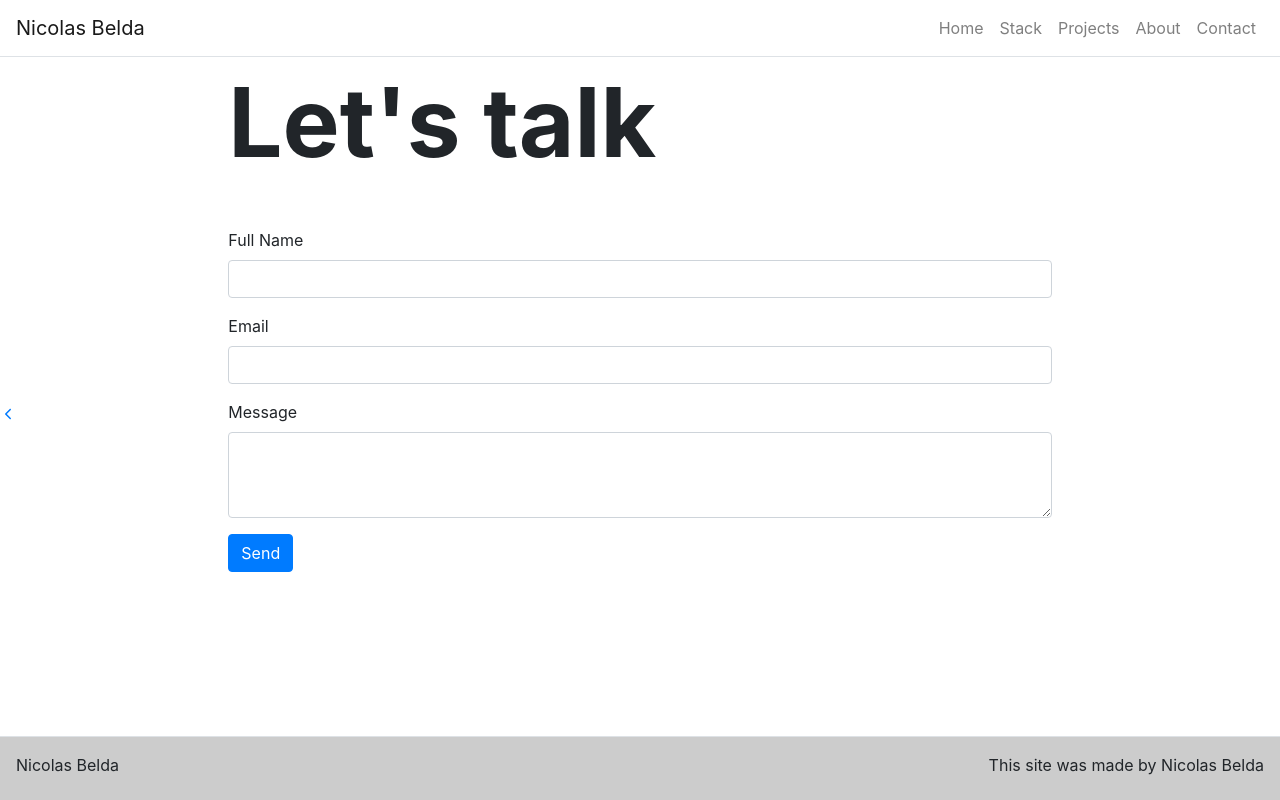
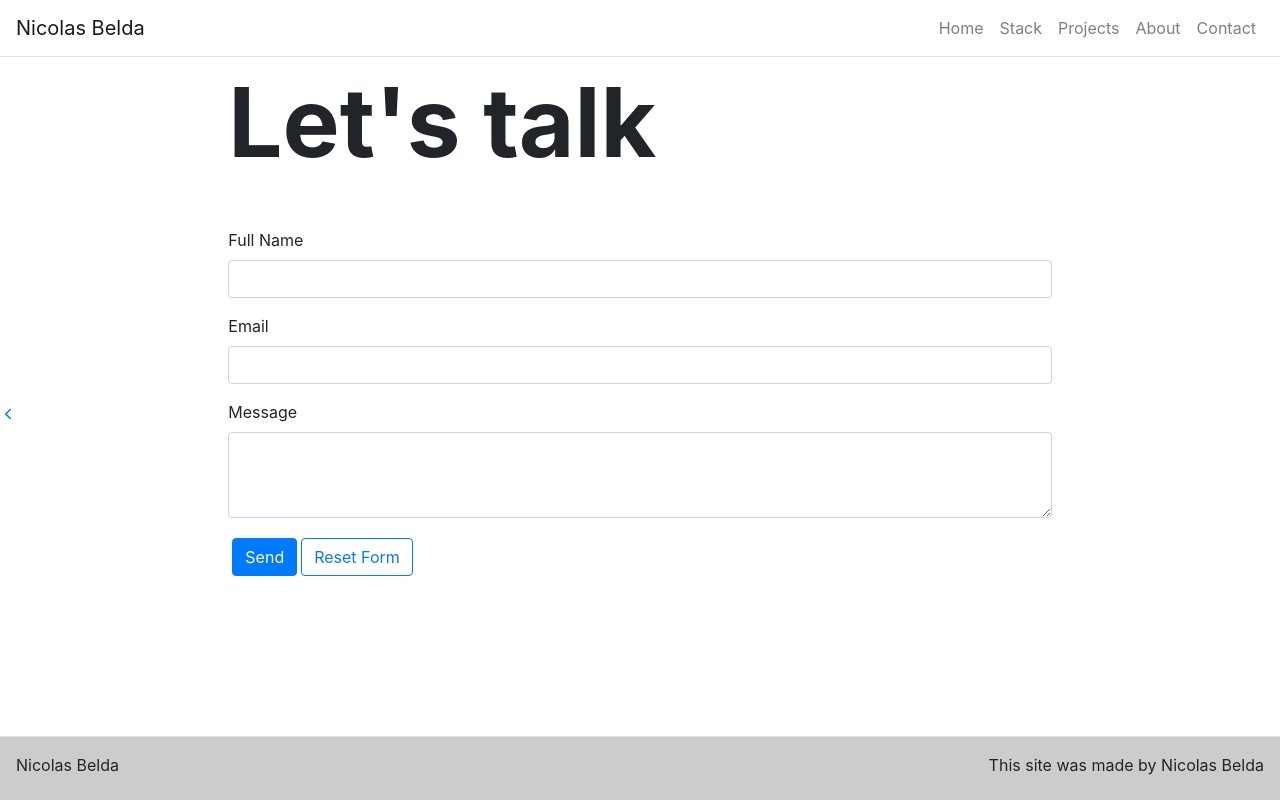
Before and after one commit to nblda/portfolio, a React (Create React App) app: page /contact in a window 1280 px wide. Built offline with nearby package versions, Linux system fonts and the light colour scheme.

Commit message:
contactPage: adding reset form button and info send/not sent

```diff
--- a/src/pages/ContactPage.js
+++ b/src/pages/ContactPage.js
@@ -1,7 +1,7 @@
 import React from 'react';
 
 import Form from 'react-bootstrap/Form';
-import Button from 'react-bootstrap/Button';
+        // import Button from 'react-bootstrap/Button';
 import emailjs from 'emailjs-com';
 
 import Hero from '../components/Hero';
@@ -10,119 +10,107 @@ import NavArrow from '../components/NavArrow';
 
 // import Axios from 'axios';
 
-function ContactPage(props) {
+class ContactPage extends React.Component {
 
-    // constructor(props) {
-    //     super(props);
-    //     this.state = {
-    //         name: '',
-    //         email: '',
-    //         message: '',
-    //         disabled: false,
-    //         emailSent: null,
-    //     }
-    // }
+    constructor(props) {
+        super(props);
+        this.state = {
+            name: '',
+            email: '',
+            message: '',
+            disabled: false,
+            emailSent: null
+        }
+    }
 
+    resetForm = () => {
+        // e.target.reset();
+        console.log('reset');
+        this.setState({
+            name: '',
+            email: '',
+            message: ''
+        });
+    }
 
-    // handleChange = (event) => {
-    //     const target = event.target;
-    //     const value = target.type === 'checkbox' ? target.checked : target.value;
-    //     const name = target.name;
+    handleChange = (event) => {
+        console.log(event);
 
-    //     this.setState({
-    //         [name]: value
-    //     })
-    // }
+        const target = event.target;
+        const value =  target.type === 'checkbox' ? target.checked : target.value;
+        const name = target.name;
+        this.setState({
+            [name]: value
+        });
+    }
 
-
-    // handleSubmit = (event) => {
-    //     event.preventDefault();
-
-    //     console.log(event.target);
-
-    //     this.setState({
-    //         disabled: true
-    //     });
-
-    //     Axios.post('http://localhost:3030/api/email', this.state)
-    //         .then(res => {
-    //             if(res.data.success) {
-    //                 this.setState({
-    //                     disabled: false,
-    //                     emailSent: true
-    //                 });
-    //             } else {
-    //                 this.setState({
-    //                     disabled: false,
-    //                     emailSent: false
-    //                 });
-    //             }
-    //         })
-    //         .catch(err => {
-    //             console.log(err);
-
-    //             this.setState({
-    //                 disabled: false,
-    //                 emailSent: false
-    //             });
-    //         })
-
-    // }
-
-
-    // render() {
-
-    function sendEmail(e){
+    sendEmail = (e) => {
         e.preventDefault();
 
+        this.setState({
+            disabled: true
+        });
+
         //remplacer les valeurs apres inscription puis creation d'un service et d'un template
-        emailjs.sendForm('YOUR_SERVICE_ID', 'YOUR_TEMPLATE_ID', e.target, 'YOUR_USER_ID')
+         emailjs.sendForm('YOUR_SERVICE_ID', 'YOUR_TEMPLATE_ID', e.target, 'YOUR_USER_ID')
         .then((result) => {
             console.log(result.text);
+            this.setState({
+                disabled: false,
+                emailSent: true
+            });
         }, (error) => {
             console.log(error.text);
+            this.setState({
+                disabled: false,
+                emailSent: false
+            });
         });
-        e.target.reset();
     }
+    render(){
         return(
             <div>
-                <Hero title={props.title} />
+                <Hero title={this.props.title} />
 
                 <NavArrow side="left" to="/about"/>
 
                 <Content>
                     {/* this.handleSubmit */}
-                    <Form onSubmit={sendEmail}>
+                    <Form onSubmit={this.sendEmail}>
                         <Form.Group>
                             <Form.Label htmlFor="full-name">Full Name</Form.Label>
-                            <Form.Control id="full-name" name="name" type="text" />
+                            <Form.Control id="full-name" name="name" type="text" value={this.state.name} onChange={this.handleChange} />
                         </Form.Group>
 
 
                         <Form.Group>
                             <Form.Label htmlFor="email">Email</Form.Label>
-                            <Form.Control id="email" name="email" type="email" />
+                            <Form.Control id="email" name="email" type="email" value={this.state.email} onChange={this.handleChange}/>
                         </Form.Group>
 
 
                         <Form.Group>
                             <Form.Label htmlFor="message">Message</Form.Label>
-                            <Form.Control id="message" name="message" as="textarea"rows="3" />
+                            <Form.Control id="message" name="message" as="textarea"rows="3" value={this.state.message} onChange={this.handleChange}/>
                         </Form.Group>
 
 
-                        <Button className="d-inline-block" variant="primary" type="submit">
+                        <button className="btn m-1 btn-primary"  type="submit" disabled={this.state.disabled} >
                             Send
-                        </Button>
+                        </button>
+
+                        <button className="btn btn-outline-primary" type="button" onClick={this.resetForm}>
+                            Reset Form
+                        </button>
 
 
-                        {/* {this.state.emailSent === true && <p className="d-inline success-msg">Email Sent</p>}
-                        {this.state.emailSent === false && <p className="d-inline error-msg">Email Not Sent</p>} */}
+                        {this.state.emailSent === true && <p className="d-inline success-msg">Email Sent</p>}
+                        {this.state.emailSent === false && <p className="d-inline error-msg">Email Not Sent</p>}
                     </Form>
                 </Content>
             </div>
         );
-    // }
+    }
 
 }
 
```
